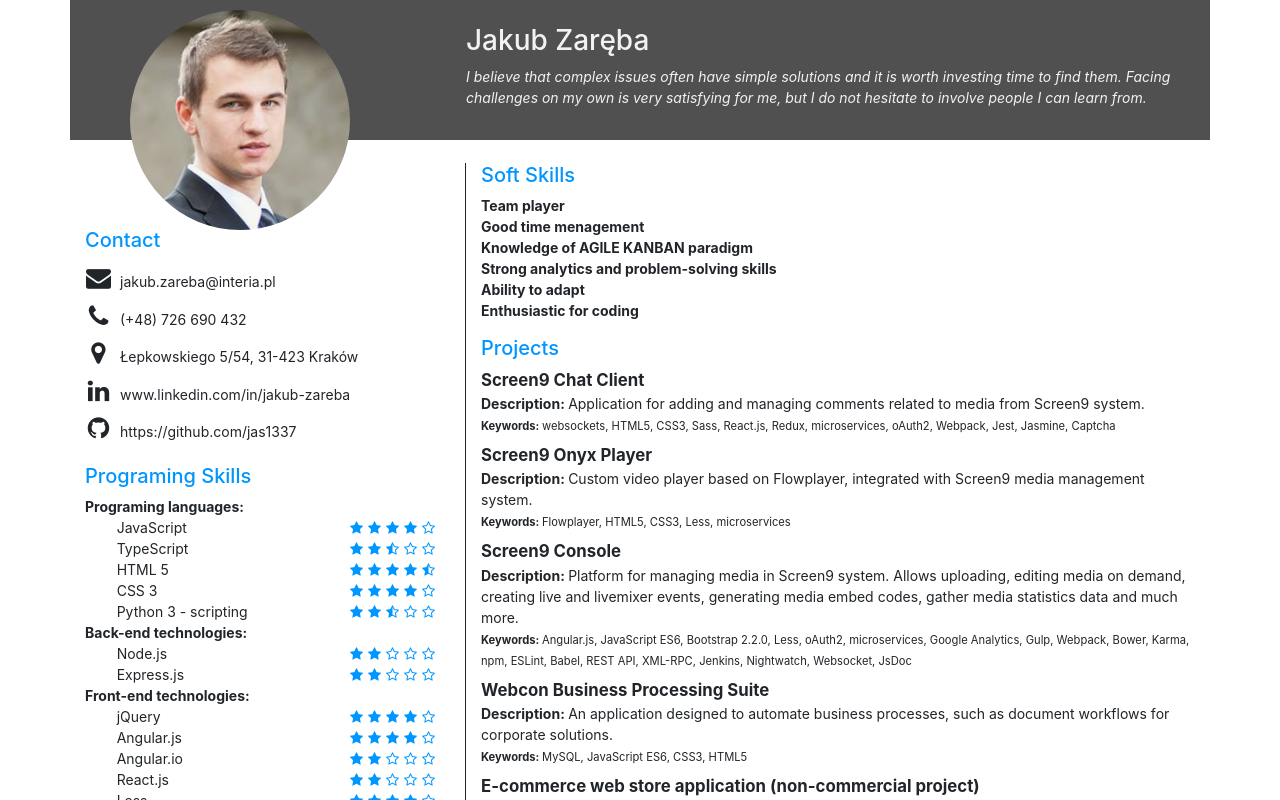
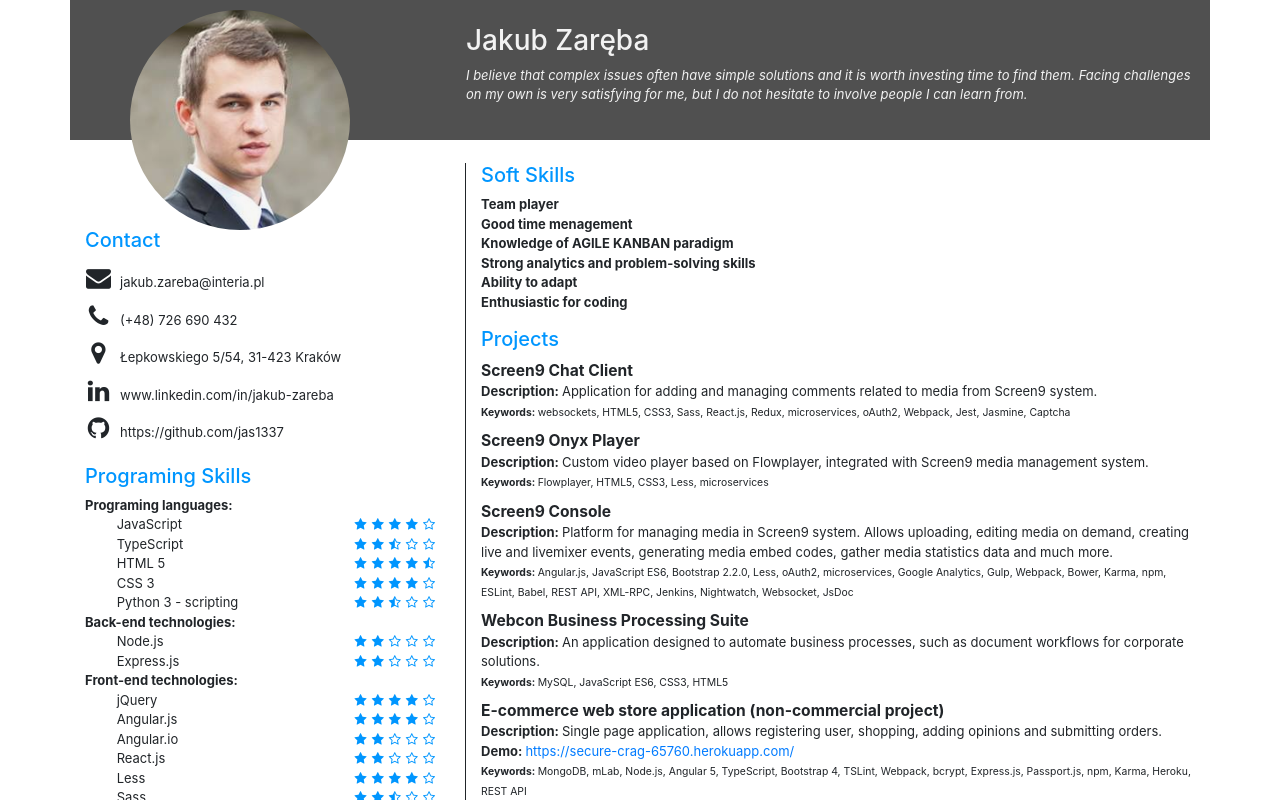
Before and after one commit to jas1337/react-resume, a React (Create React App) app: page / in a window 1280 px wide. Shown: the top 800 px of the page. Built offline with nearby package versions, Linux system fonts and the light colour scheme.

Commit message:
Update App.css

```diff
--- a/src/App.css
+++ b/src/App.css
@@ -7,5 +7,5 @@ ul {
   padding: 0;
 }
 body {
-  font-size: 14px!important;
+  font-size: 13px!important;
 }
```
